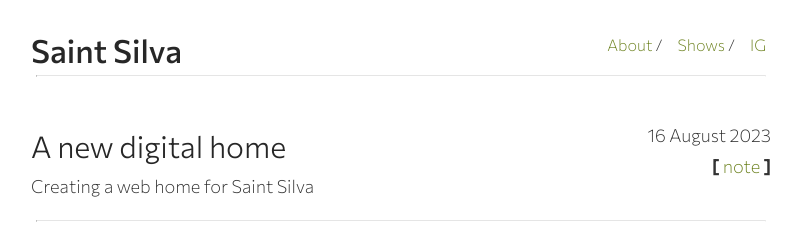
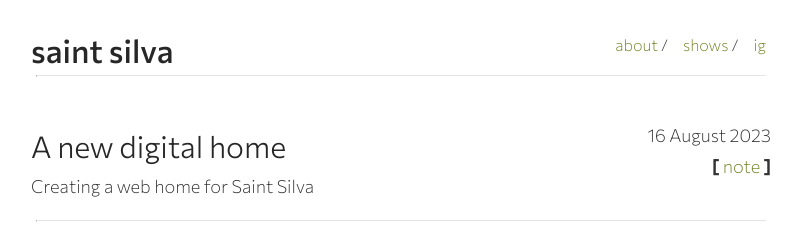
Before and after one commit to bendoesdata/saint-silva, a Jekyll site: the page built from index.html, in a window 1280 px wide. Shown: the top 229 px of the page, without its empty margins (239-1040 px from the left). Built offline with Jekyll 4.4.1, drawn with Linux system fonts in a browser that asks for light colours.

```diff
--- a/_config.yml
+++ b/_config.yml
@@ -1,4 +1,4 @@
-title: Saint Silva
+title: saint silva
 author: Ben Dexter Cooley
 subtitle: electronic music & sound
 
@@ -19,9 +19,9 @@
     sass_dir: css
 
 navbar:
- - name: "About"
+ - name: "about"
    link: "about"
- - name: "Shows"
+ - name: "shows"
    link: "shows"
- - name: IG
+ - name: ig
    absolute-link: "https://www.instagram.com/st.silva.music/"
```
